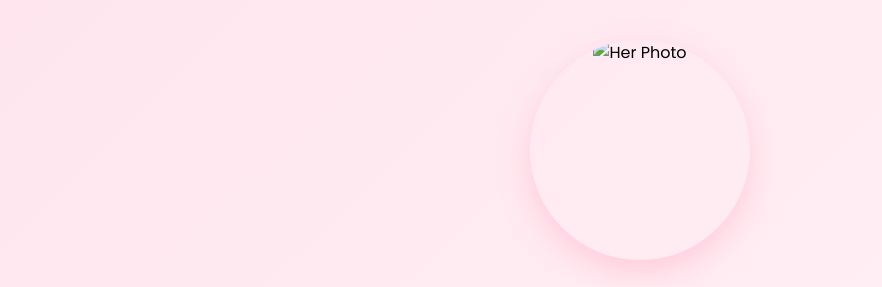
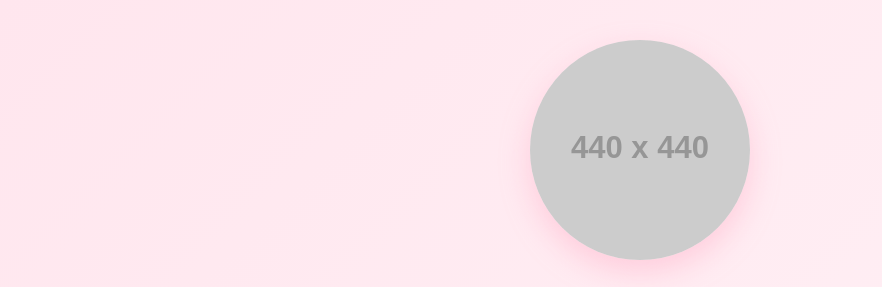
Before and after one commit to kartiksharma2012/Sorry, a plain HTML site: page index.html in a window 1280 px wide. Shown: the top 287 px of the page, without its empty margins (0-882 px from the left). Drawn offline with Linux system fonts and the light colour scheme; placeholder pictures from the web are drawn by us.

Commit message:
Updated index.html to use an external placeholder image for the girl photo

```diff
--- a/index.html
+++ b/index.html
@@ -18,7 +18,7 @@
 
     <!-- Girl photo -->
     <div class="photo fade-in">
-      <img src="girl.jpg" alt="Her Photo">
+      <img src="https://via.placeholder.com/440.png?text=Her+Photo" alt="Her Photo">
     </div>
 
     <!-- Message -->
```
